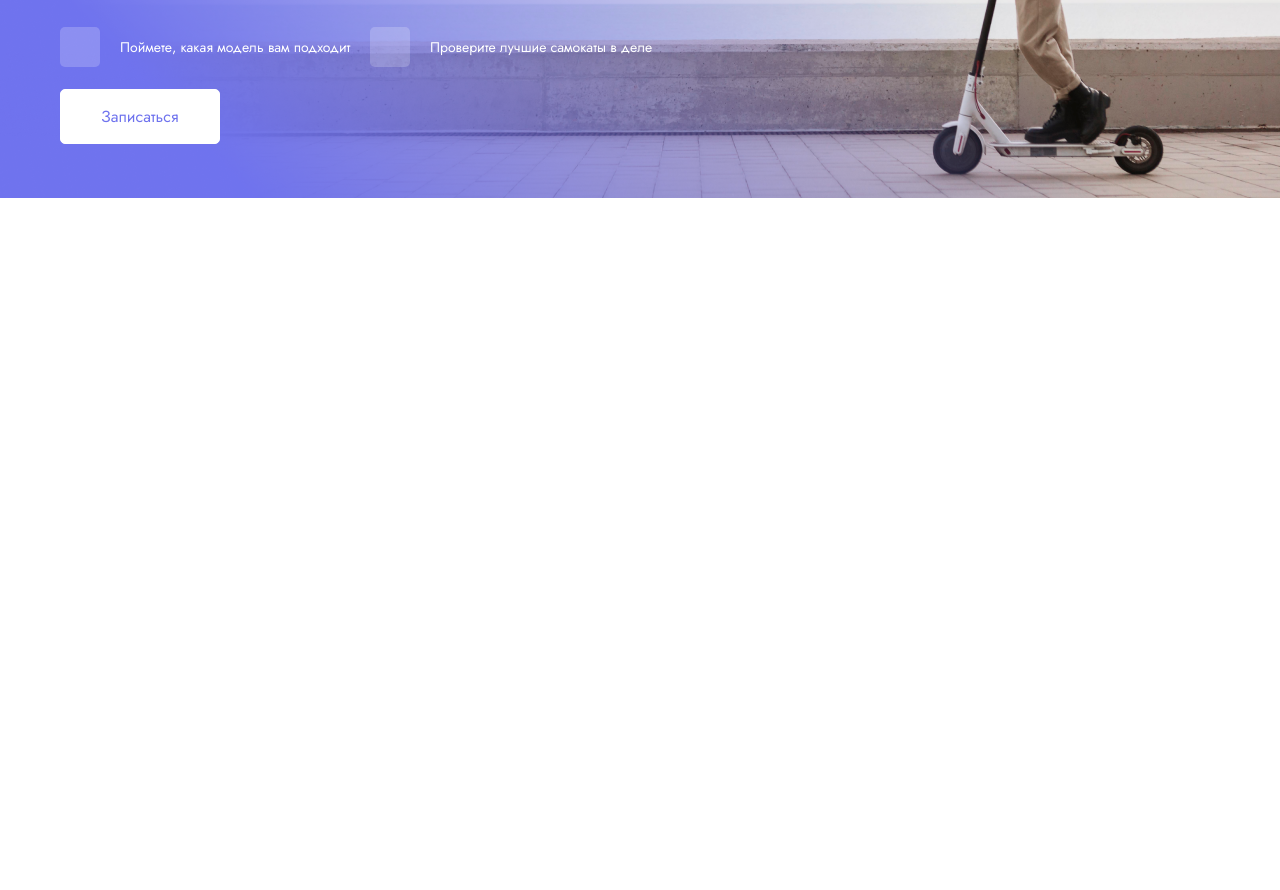
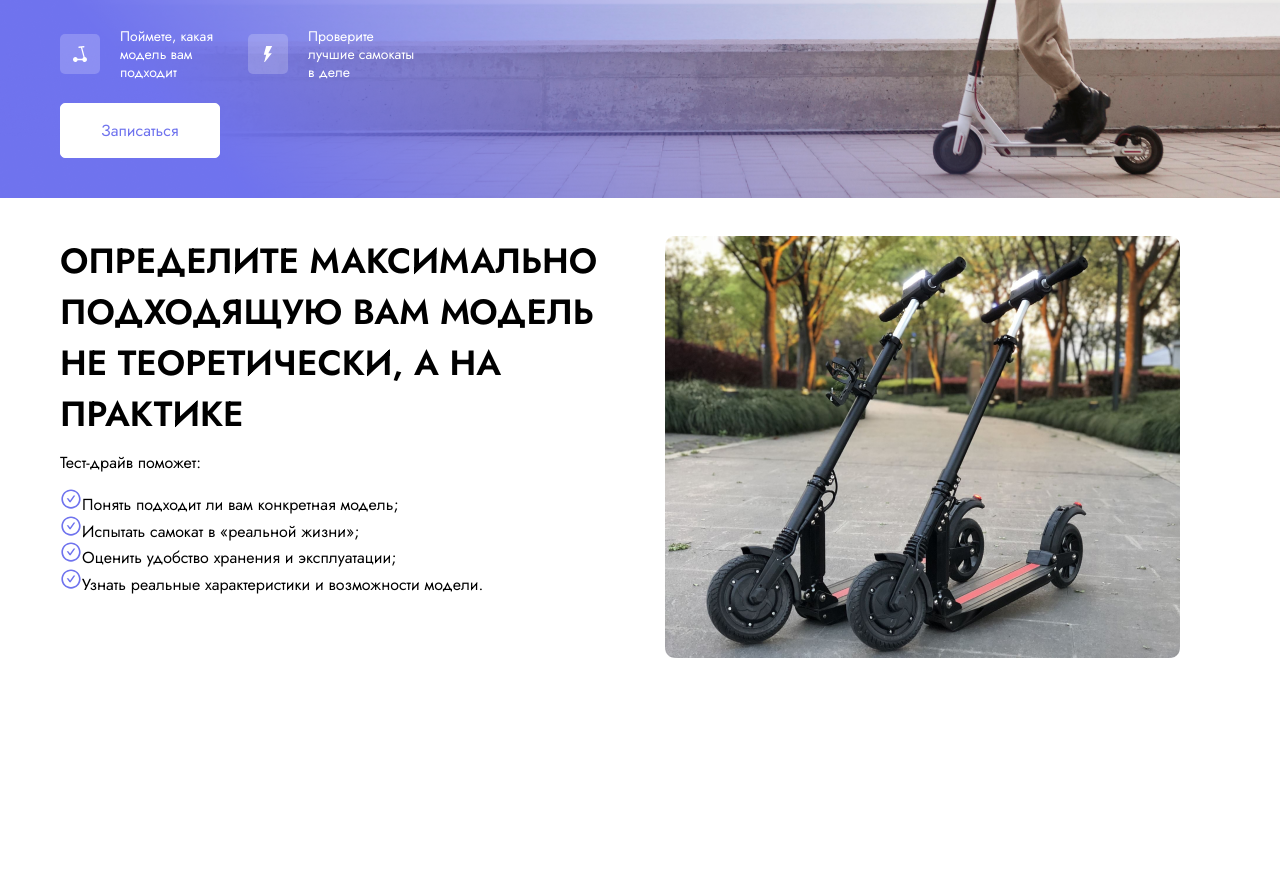
Before and after one commit to n1ckdevops/Hugo-WD, a plain HTML site: page index.html in a window 1280 px wide. Shown: the part 399-1289 px from the top of the page. Before the commit the page ends 800 px from the top, so only its background shows below. Drawn offline with Linux system fonts and the light colour scheme.

Commit message:
add: second section

```diff
--- a/css/style.css
+++ b/css/style.css
@@ -7,6 +7,10 @@
 
 body {
   font-family: "Jost", sans-serif;
+}
+
+button {
+  cursor: pointer;
 }
 
 .navbar {
@@ -129,6 +133,8 @@ body {
 /* HEADDER-SECTION */
 header {
   margin-top: 41px;
+  position: relative;
+  margin-bottom: 522px;
 }
 
 .container-header {
@@ -137,6 +143,8 @@ header {
 .header__bg {
   position: absolute;
   left: -87px;
+  border-radius: 10px;
+  margin-bottom: 72px;
 }
 .wrapper__header {
   position: absolute;
@@ -156,12 +164,16 @@ header {
   line-height: 17px;
   margin-bottom: 20px;
 }
-.header__title {
+.section-title {
   font-size: 35px;
   font-weight: 600;
   line-height: 51px;
   text-transform: uppercase;
   margin-bottom: 14px;
+}
+
+.header__title {
+  color: #fff;
 }
 
 .header__text {
@@ -175,7 +187,6 @@ header {
   font-size: 14px;
   font-weight: 400;
   line-height: 18px;
-
 }
 
 .header-button {
@@ -188,6 +199,7 @@ header {
   line-height: 23px;
   padding: 15px 40px;
   margin-top: 22px;
+  cursor: pointer;
 }
 
 .header__block__inside {
@@ -198,21 +210,41 @@ header {
   width: 40px;
   height: 40px;
   border-radius: 5px;
-  background: rgb(255, 255, 255);
-  opacity: 0.2;
+  background-color: rgba(255, 255, 255, 0.2);
   z-index: 0;
 }
 
-.header-svg {
-  position: absolute;
-  filter: brightness(0) invert(1) !important;
-  z-index: 1;
-}
 .header__list {
+  display: flex;
   columns: 2;
+  gap: 35px;
 }
 .header__list__item {
   display: flex;
   align-items: center;
   gap: 20px;
 }
+
+/* SECOND SECTION */
+
+.second-wrapper {
+  display: grid;
+  grid-template-columns: repeat(2, 1fr);
+  grid-template-rows: repeat(3, 1fr);
+  grid-column-gap: 50px;
+  grid-row-gap: 0px;
+}
+.second-wrapper * {
+  padding: 0;
+}
+.second-one {
+  grid-area: 1 / 1 / 2 / 2;
+}
+
+.grid-two {
+  grid-area: 2 / 1 / 4 / 2;
+}
+
+.grid-three {
+  grid-area: 1 / 2 / 4 / 3;
+}
--- a/index.html
+++ b/index.html
@@ -103,26 +103,38 @@
             <img src="img/icons/map.svg" alt="" />
             Восточно-Кругликовская улица, 86 Вт - Сб 10:00 - 20:00
           </p>
-          <h1 class="header__title">
-            Запишитесь на бесплатный <br> тест-драйв электросамокатов
+          <h1 class="header__title section-title">
+            Запишитесь на бесплатный <br />
+            тест-драйв электросамокатов
           </h1>
           <p class="header__text">в Москве без ограничения по времени</p>
           <ul class="header__list">
             <li class="header__list__item">
               <div class="header__block__inside">
-                <img src="img/icons/scooter.svg" alt="scooter" class="header-svg"/>
+                <img
+                  src="img/icons/scooter.svg"
+                  alt="scooter"
+                  class="header-svg"
+                />
               </div>
               <span class="header__block__text"
-                >Поймете, какая модель вам подходит</span
+                >Поймете, какая <br />
+                модель вам <br />подходит</span
               >
             </li>
 
             <li class="header__list__item">
               <div class="header__block__inside">
-                <img src="img/icons/lightening.svg" alt="lightening" class="header-svg" />
+                <img
+                  src="img/icons/lightening.svg"
+                  alt="lightening"
+                  class="header-svg"
+                />
               </div>
               <span class="header__block__text"
-                >Проверите лучшие самокаты в деле</span
+                >Проверите <br />
+                лучшие самокаты <br />
+                в деле</span
               >
             </li>
           </ul>
@@ -130,6 +142,40 @@
         </div>
       </div>
     </header>
+
+    <section class="section second">
+      <div class="container">
+        <div class="second-wrapper">
+          <div class="section-title grid-one">
+            Определите максимально подходящую вам модель не теоретически, а на
+            практике
+          </div>
+          <div class="grid-two">
+            <span class="ul-name">Тест-драйв поможет:</span>
+            <ul class="test-drive">
+              <li class="test-drive__item">
+                <img src="img/icons/check.svg" alt="checkbox" />Понять подходит
+                ли вам конкретная модель;
+              </li>
+              <li class="test-drive__item">
+                <img src="img/icons/check.svg" alt="checkbox" />Испытать самокат
+                в «реальной жизни»;
+              </li>
+              <li class="test-drive__item">
+                <img src="img/icons/check.svg" alt="checkbox" />Оценить удобство
+                хранения и эксплуатации;
+              </li>
+              <li class="test-drive__item">
+                <img src="img/icons/check.svg" alt="checkbox" />Узнать реальные
+                характеристики и возможности модели.
+              </li>
+            </ul>
+          </div>
+
+          <img src="img/test_drive-bg.png" alt="" class="grid-three"/>
+        </div>
+      </div>
+    </section>
     <script src="js/main.js"></script>
   </body>
 </html>
```
Also changed, not shown: img/icons/check.svg (added).
